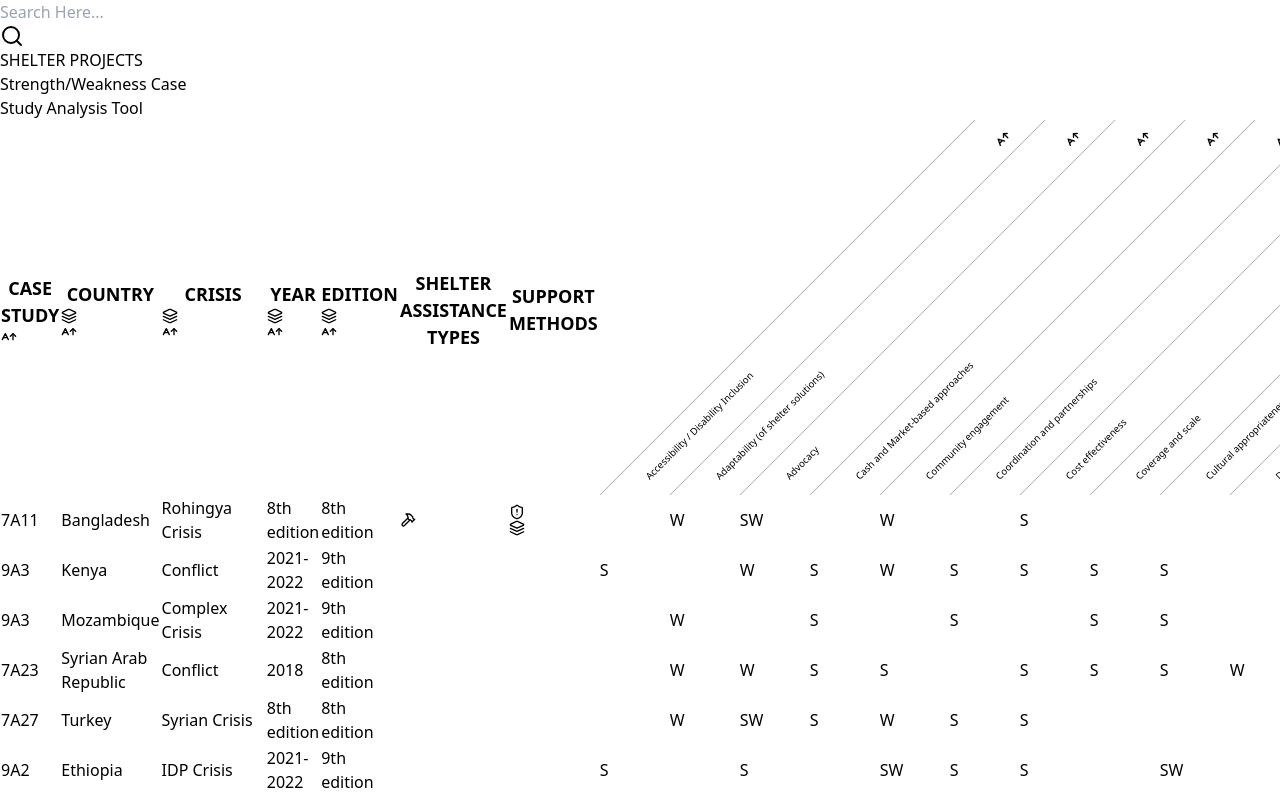
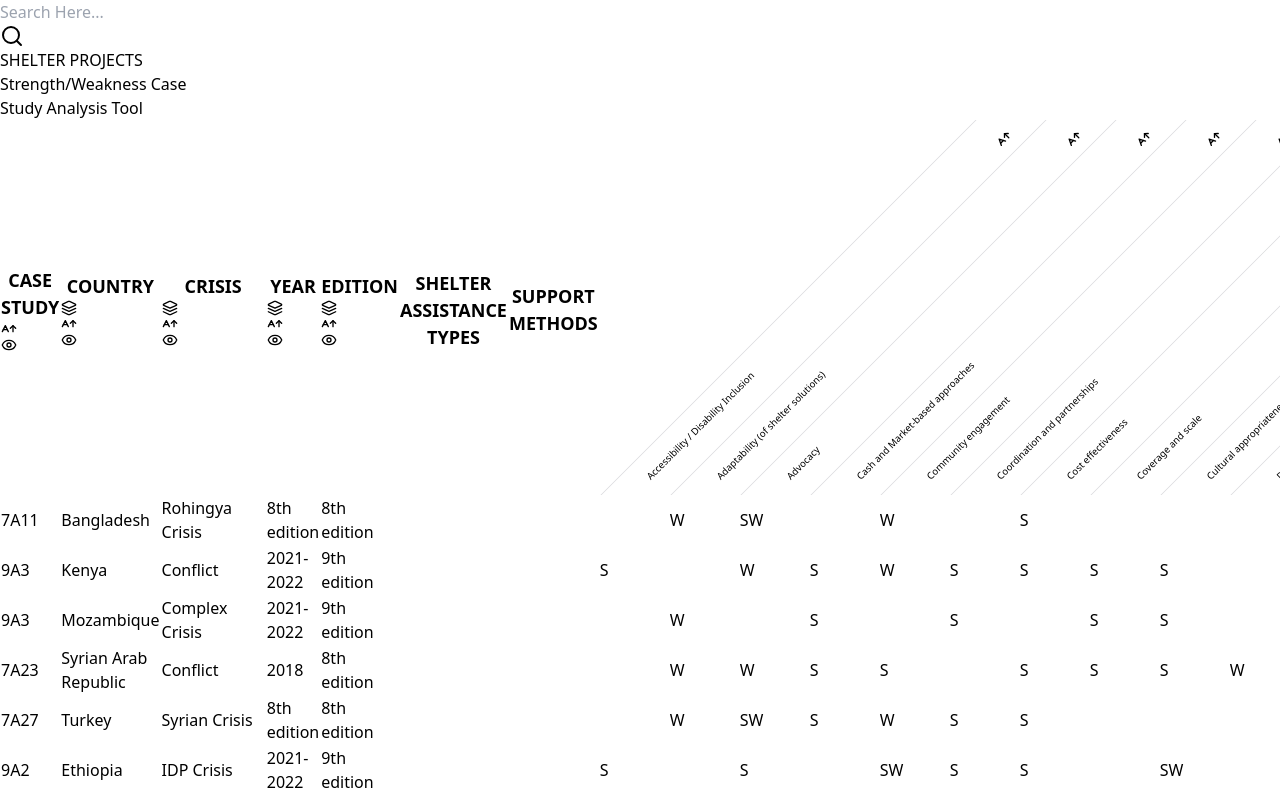
Before and after one commit to Derkaoui05/shelter_project, a React (Vite) app: page / in a window 1280 px wide. Shown: the top 800 px of the page. Built offline with nearby package versions, Linux system fonts and the light colour scheme.

Commit message:
hiding column

```diff
--- a/src/components/DataTable.jsx
+++ b/src/components/DataTable.jsx
@@ -1,41 +1,15 @@
-import React, { useMemo, useState, useEffect, Fragment } from 'react';
-import { useTable, useSortBy, useExpanded, useGroupBy, useGlobalFilter } from 'react-table';
-import { ChevronDown, ChevronUp, Layers, AArrowDown, AArrowUp } from 'lucide-react';
+import { AArrowDown, AArrowUp, ChevronDown, ChevronUp, Layers, Eye, EyeOff } from 'lucide-react';
+import React, { Fragment, useEffect, useMemo, useState } from 'react';
+import { useExpanded, useGlobalFilter, useGroupBy, useSortBy, useTable } from 'react-table';
 import { Tooltip } from 'react-tooltip';
+import tableData from '../../data.json';
+import columnSchema from '../Schema';
+import { generateHash, generateTooltipContent, shelterAssistanceIcons, supportMethodIcons } from '../utils/data';
 import SearchInput from './SearchInput';
-import columnSchema from '../Schema';
-import tableData from '../../data.json';
-import { shelterAssistanceIcons, supportMethodIcons } from './Icons';
-
-const generateHash = (str) => {
-  let hash = 0;
-  for (let i = 0; i < str.length; i++) {
-    const char = str.charCodeAt(i);
-    hash = ((hash << 5) - hash) + char;
-    hash = hash & hash;
-  }
-  return Math.abs(hash).toString(36);
-};
-
-const generateTooltipContent = (row) => {
-  const country = row.values['COUNTRY'] || 'Not Found';
-  const year = row.values['YEAR'] || 'Not Found';
-  const crisis = row.values['CRISIS'] || 'Not Found';
-  const description = row.original.DESCRIPTION || 'No description available';
-  const keywords = row.original.KEYWORDS || 'No keywords available';
-
-  return `
-    <div class="p-2">
-      <h1 class="mb-6 text-lg font-semibold">${country} ${year} - ${crisis}</h1>
-      <p class="mb-1 font-semibold">Description: <span class="text-gray-300 font-normal">${description}</span></p>
-      <p class="mb-1 font-semibold">Keywords: <span class="font-normal text-gray-300">${keywords}</span></p>
-    </div>
-  `;
-};
-
 
 export default function DataTable() {
   const [searchQuery, setSearchQuery] = useState('');
+  const [hiddenColumns, setHiddenColumns] = useState({});
   const data = useMemo(() => tableData, []);
 
   const columns = useMemo(() => {
@@ -47,31 +21,35 @@ export default function DataTable() {
       grouping: col.grouping,
       tooltip: col.tooltip,
       visibility: col.visibility,
-      Cell: ({ value, row }) => renderCellContent(value, row, col),
+      Cell: ({ value, row, column }) => renderCellContent(value, row, column),
     }));
   }, []);
 
-  const renderCellContent = (value, row, col) => {
-    if (col.Title === 'SUPPORT METHODS' && typeof value === 'object') {
+  const renderCellContent = (value, row, column) => {
+    if (hiddenColumns[column.id]) {
+      return null;
+    }
+
+    if (column.Header === 'SUPPORT METHODS' && typeof value === 'object') {
       return (
         <div className="px-6 py-4 flex items-center text-gray-900">
           {Object.entries(value).map(([method, isUsed]) =>
             isUsed ? (
-              <span key={method} className="flex items-center mr-2" title={method}>
-                {supportMethodIcons[method] || method}
+              <span key={method} className="flex items-center mr-2">
+                {supportMethodIcons[method]}
               </span>
             ) : null
           )}
         </div>
       );
     }
-    if (col.Title === 'SHELTER ASSISTANCE TYPES' && typeof value === 'object') {
+    if (column.Header === 'SHELTER ASSISTANCE TYPES' && typeof value === 'object') {
       return (
         <div className="px-6 py-4 flex items-center text-gray-900">
           {Object.entries(value).map(([type, isUsed]) =>
             isUsed ? (
-              <span key={type} className="flex items-center mr-2" title={type}>
-                {shelterAssistanceIcons[type] || type}
+              <span key={type} className="flex items-center mr-2">
+                {shelterAssistanceIcons[type]}
               </span>
             ) : null
           )}
@@ -95,8 +73,8 @@ export default function DataTable() {
       }
     }
 
-    const tooltipId = col.tooltip ? `tooltip-${generateHash(`${row.id}-${col.Title}`)}` : '';
-    const tooltipContent = col.tooltip ? generateTooltipContent(row) : '';
+    const tooltipId = column.tooltip ? `tooltip-${generateHash(`${row.id}-${column.Header}`)}` : '';
+    const tooltipContent = column.tooltip ? generateTooltipContent(row) : '';
 
     return (
       <div className={`px-6 py-4 text-gray-900 ${styleContent}`}>
@@ -118,6 +96,7 @@ export default function DataTable() {
     prepareRow,
     setGlobalFilter,
     toggleGroupBy,
+    allColumns,
     state: { groupBy },
   } = useTable(
     {
@@ -146,12 +125,19 @@ export default function DataTable() {
     }
   };
 
+  const toggleColumnVisibility = (columnId) => {
+    setHiddenColumns(prev => ({
+      ...prev,
+      [columnId]: !prev[columnId]
+    }));
+  };
+
   if (!data || data.length === 0) {
     return <div className="text-center text-red-600 font-bold p-4">NO DATA AVAILABLE😑</div>;
   }
 
   return (
-    <div className="space-y-4">
+    <div className="space-y-3 w-full overflow-x-visible">
       <SearchInput
         value={searchQuery}
         onChange={(e) => setSearchQuery(e.target.value)}
@@ -160,7 +146,7 @@ export default function DataTable() {
       <div className="relative overflow-x-auto shadow-xl shadow-slate-400">
         <div className="absolute left-4 top-10 mb-4">
           <h1 className='text-[#bdaa8d] text-3xl'>SHELTER PROJECTS</h1>
-          <h1 className="text-7xl font-semibold text-start text-[#640811] capitalize leading-tight">
+          <h1 className="text-7xl font-medium text-start text-[#640811] capitalize leading-[95px]">
             Strength/Weakness Case <br /> Study Analysis Tool
           </h1>
         </div>
@@ -170,14 +156,17 @@ export default function DataTable() {
               <tr {...headerGroup.getHeaderGroupProps()}>
                 {headerGroup.headers.map((column) => (
                   <th
-                    {...column.getHeaderProps()} colSpan={1}
-                    className={`px-6 py-2 text-gray-800 align-bottom whitespace-nowrap ${column.rotate ? 'rotate' : 'starter'}`}
+                    {...column.getHeaderProps()}
+                    colSpan={1}
+                    className={`px-6 py-2 text-gray-800 align-bottom whitespace-nowrap ${column.rotate ? 'rotate' : 'starter'} ${
+                      hiddenColumns[column.id] ? ' w-12 bg-gray-200' : ''
+                    }`}
                     style={{ height: '375px' }}
                   >
                     {column.rotate && <div className='header-background'></div>}
                     <div className="header-content flex items-end">
-                      <span>{column.render('Header')}</span>
-                      {column.canGroupBy && column.grouping && (
+                      {!hiddenColumns[column.id] && <span>{column.render('Header')}</span>}
+                      {column.canGroupBy && column.grouping && !hiddenColumns[column.id] && (
                         <div
                           onClick={() => handleGroupBy(column.id)}
                           className="cursor-pointer ml-2"
@@ -189,8 +178,7 @@ export default function DataTable() {
                           )}
                         </div>
                       )}
-
-                      {column.canSort && (
+                      {column.canSort && !hiddenColumns[column.id] && (
                         <div className="cursor-pointer sort ml-2" {...column.getSortByToggleProps()}>
                           {column.isSorted
                             ? column.isSortedDesc
@@ -199,7 +187,18 @@ export default function DataTable() {
                             : <AArrowUp className="inline text-black opacity-40" size={16} />}
                         </div>
                       )}
-
+                      {column.visibility && (
+                        <div
+                          onClick={() => toggleColumnVisibility(column.id)}
+                          className="cursor-pointer ml-2"
+                        >
+                          {hiddenColumns[column.id] ? (
+                            <EyeOff className="inline text-black font-bold" size={18} />
+                          ) : (
+                            <Eye className="inline text-black opacity-40" size={16} />
+                          )}
+                        </div>
+                      )}
                     </div>
                   </th>
                 ))}
@@ -231,8 +230,11 @@ export default function DataTable() {
                   ) : (
                     <tr {...row.getRowProps()} className="border-b border-gray-200 even:bg-gray-100">
                       {row.cells.map((cell) => (
-                        <td {...cell.getCellProps()} className="text-left">
-                          {cell.render('Cell')}
+                        <td
+                          {...cell.getCellProps()}
+                          className={`text-left ${hiddenColumns[cell.column.id] ? 'bg-gray-200 w-12' : ''}`}
+                        >
+                          {!hiddenColumns[cell.column.id] && cell.render('Cell')}
                         </td>
                       ))}
                     </tr>
@@ -252,7 +254,7 @@ export default function DataTable() {
               key={tooltipId}
               id={tooltipId}
               place='top-end'
-              offset={5}
+              offset={20}
               className="z-10 max-w-sm bg-white border border-gray-200 rounded-lg shadow-lg"
               classNameArrow="!border-t-gray-200"
             />
--- a/src/components/Icons.jsx
+++ /dev/null
@@ -1,31 +0,0 @@
-import { DollarSign, Hammer, Wrench, Droplet, ShieldAlert, MapPin, Settings, Layers, Package, Home } from 'lucide-react';
-
-export const supportMethodIcons = {
-  'Cash-for-Work': <DollarSign className="text-green-500" size={16} />,
-  'Conditional cash transfer': <DollarSign className="text-blue-500" size={16} />,
-  'Restricted cash/voucher': <DollarSign className="text-red-500" size={16} />,
-  'Unconditional & Unrestricted': <DollarSign className="text-yellow-500" size={16} />,
-  'Loans / Micro-credits etc.': <DollarSign className="text-orange-500" size={16} />,
-  'Household items': <Package className="text-purple-500" size={16} />,
-  'Shelter materials (incl. kits)': <Hammer className="text-gray-500" size={16} />,
-  'Tools/Fixings': <Wrench className="text-pink-500" size={16} />,
-  'WASH items (& kits)': <Droplet className="text-blue-500" size={16} />,
-  'Advocacy / Legal assistance': <ShieldAlert className="text-red-500" size={16} />,
-  'Site / Settlement planning': <MapPin className="text-green-500" size={16} />,
-  'Infrastructure': <Settings className="text-blue-500" size={16} />,
-  'Training / Capacity Building': <Layers className="text-orange-500" size={16} />,
-  'Tech. Assistance / Quality Assurance': <Layers className="text-orange-500" size={16} />,
-  'Structural Assessment': <Layers className="text-orange-500" size={16} />,
-  'Guidelines / Mass communication': <Layers className="text-orange-500" size={16} />,
-  'Site Management': <Layers className="text-orange-500" size={16} />,
-  'Debris / Rubble Removal': <Layers className="text-orange-500" size={16} />,
-};
-
-export const shelterAssistanceIcons = {
-  'Emergency shelter': <Hammer className="text-red-500" size={16} />,
-  'Transitional/semi-permanent shelter': <Package className="text-blue-500" size={16} />,
-  'Host family support': <MapPin className="text-green-500" size={16} />,
-  'Rental support': <DollarSign className="text-orange-500" size={16} />,
-  'Core housing': <Home className="text-yellow-500" size={16} />,
-  'Housing repair/retrofit/rehabilitation': <Wrench className="text-gray-500" size={16} />,
-};
--- a/src/index.css
+++ b/src/index.css
@@ -1,7 +1,14 @@
 @tailwind base;
 @tailwind components;
 @tailwind utilities;
-
+html,
+body {
+  transition: transform 0.1s ease !important;
+}
+.starter .header-content {
+  margin-bottom: -5px;
+  font-size: 18px;
+}
 .rotate {
   position: relative;
   white-space: nowrap;
@@ -11,19 +18,15 @@
 .rotate .header-content {
   position: relative;
   top: 0;
-  left: 187.9px;
+  left: 189px;
   width: 70px;
   height: 100%;
   transform: skew(-45deg);
   overflow: hidden;
-  border-left: 1px solid #9ca3af;
+  border-left: 1px solid #d8d9db;
   padding-left: 6px;
 }
-.starter .header-content {
-  margin-bottom: -5px;
-  font-size: 18px;
-}
-.rotate .header-content > .sort{
+.rotate .header-content > .sort {
   margin-left: 17px;
   transform: skew(45deg) rotate(314deg);
 }
--- /dev/null
+++ b/src/utils/data.jsx
@@ -0,0 +1,93 @@
+import {
+  DollarSign,
+  Hammer,
+  Wrench,
+  Droplet,
+  ShieldAlert,
+  MapPin,
+  Settings,
+  Layers,
+  Package,
+  Home,
+} from "lucide-react";
+
+export const generateHash = (str) => {
+  let hash = 0;
+  for (let i = 0; i < str.length; i++) {
+    const char = str.charCodeAt(i);
+    hash = (hash << 5) - hash + char;
+    hash = hash & hash;
+  }
+  return Math.abs(hash).toString(36);
+};
+export const generateTooltipContent = (row) => {
+  const country = row.values["COUNTRY"] || "N/A";
+  const year = row.values["YEAR"] || "N/A";
+  const crisis = row.values["CRISIS"] || "N/A";
+  const description = row.original.DESCRIPTION || "No description available";
+  const keywords = row.original.KEYWORDS || "No keywords available";
+  const link = row.original.url || "no link available";
+  const image = row.values["IMAGE"];
+
+  return `
+      <div class="p-2">
+        <div class="flex">
+          <h1 class="mb-6 text-lg font-semibold">${country} ${year} - ${crisis}</h1>
+          <img src="${image ? image : ""}" alt="Tooltip Image" />
+        </div>
+        <p class="mb-1 font-semibold">Description:<br /> <span class="text-gray-300 font-normal">${description}</span></p>
+        <p class="mb-1 font-semibold">Keywords:<br/> <span class="font-normal text-gray-300">${keywords}</span></p>
+        <p class="mb-1 font-semibold">Link:<br/> <span class="font-normal text-gray-300">${link}</span></p>
+      </div>
+    `;
+};
+
+export const supportMethodIcons = {
+  "Cash-for-Work": <DollarSign className="text-green-500" size={16} />,
+  "Conditional cash transfer": (
+    <DollarSign className="text-blue-500" size={16} />
+  ),
+  "Restricted cash/voucher": <DollarSign className="text-red-500" size={16} />,
+  "Unconditional & Unrestricted": (
+    <DollarSign className="text-yellow-500" size={16} />
+  ),
+  "Loans / Micro-credits etc.": (
+    <DollarSign className="text-orange-500" size={16} />
+  ),
+  "Household items": <Package className="text-purple-500" size={16} />,
+  "Shelter materials (incl. kits)": (
+    <Hammer className="text-gray-500" size={16} />
+  ),
+  "Tools/Fixings": <Wrench className="text-pink-500" size={16} />,
+  "WASH items (& kits)": <Droplet className="text-blue-500" size={16} />,
+  "Advocacy / Legal assistance": (
+    <ShieldAlert className="text-red-500" size={16} />
+  ),
+  "Site / Settlement planning": <MapPin className="text-green-500" size={16} />,
+  Infrastructure: <Settings className="text-blue-500" size={16} />,
+  "Training / Capacity Building": (
+    <Layers className="text-orange-500" size={16} />
+  ),
+  "Tech. Assistance / Quality Assurance": (
+    <Layers className="text-orange-500" size={16} />
+  ),
+  "Structural Assessment": <Layers className="text-orange-500" size={16} />,
+  "Guidelines / Mass communication": (
+    <Layers className="text-orange-500" size={16} />
+  ),
+  "Site Management": <Layers className="text-orange-500" size={16} />,
+  "Debris / Rubble Removal": <Layers className="text-orange-500" size={16} />,
+};
+
+export const shelterAssistanceIcons = {
+  "Emergency shelter": <Hammer className="text-red-500" size={16} />,
+  "Transitional/semi-permanent shelter": (
+    <Package className="text-blue-500" size={16} />
+  ),
+  "Host family support": <MapPin className="text-green-500" size={16} />,
+  "Rental support": <DollarSign className="text-orange-500" size={16} />,
+  "Core housing": <Home className="text-yellow-500" size={16} />,
+  "Housing repair/retrofit/rehabilitation": (
+    <Wrench className="text-gray-500" size={16} />
+  ),
+};
```
Also changed, not shown: src/Schema.js (+2 -48 lines), src/components/SearchInput.jsx (+5 -2 lines), data.json.
